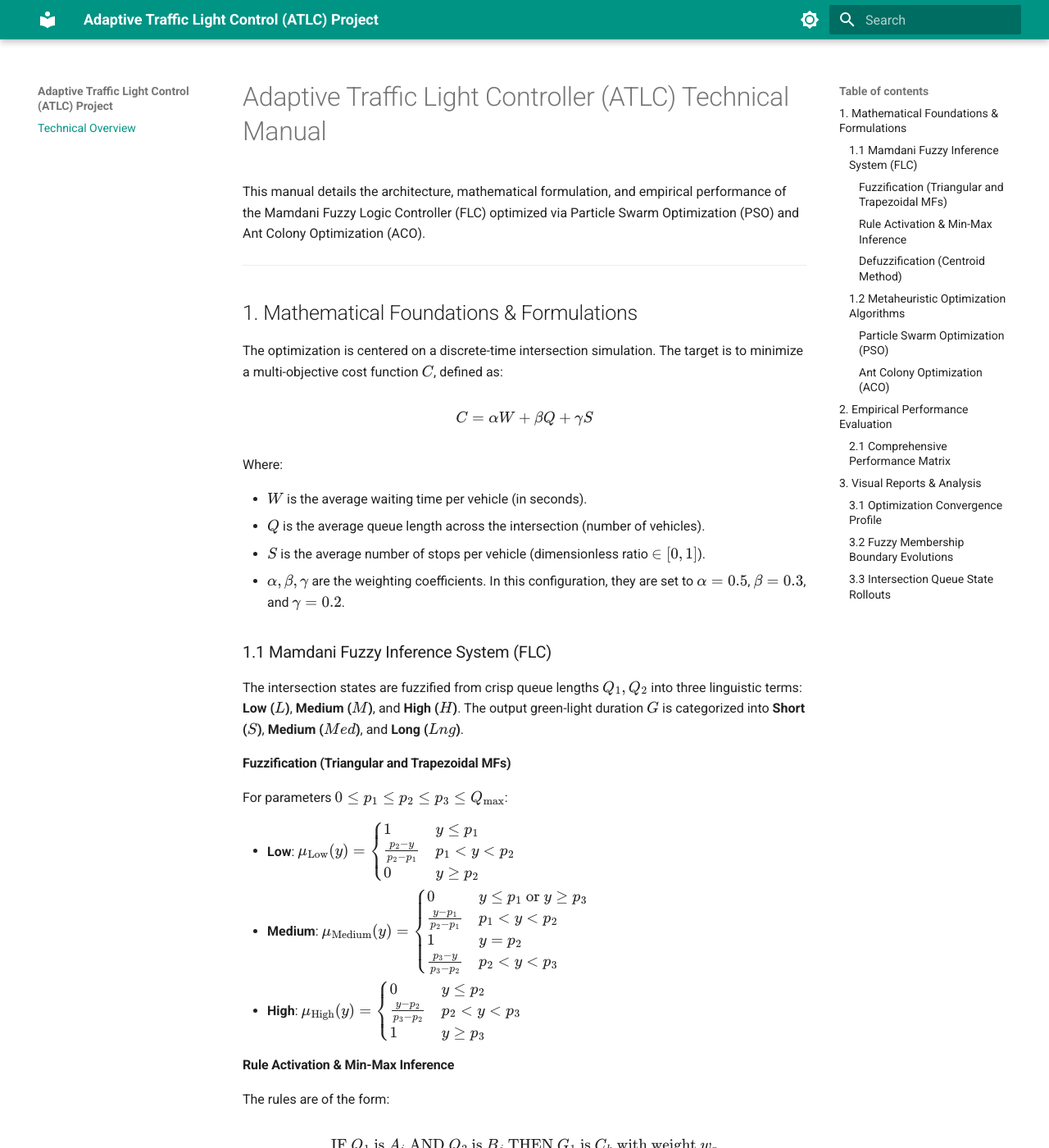
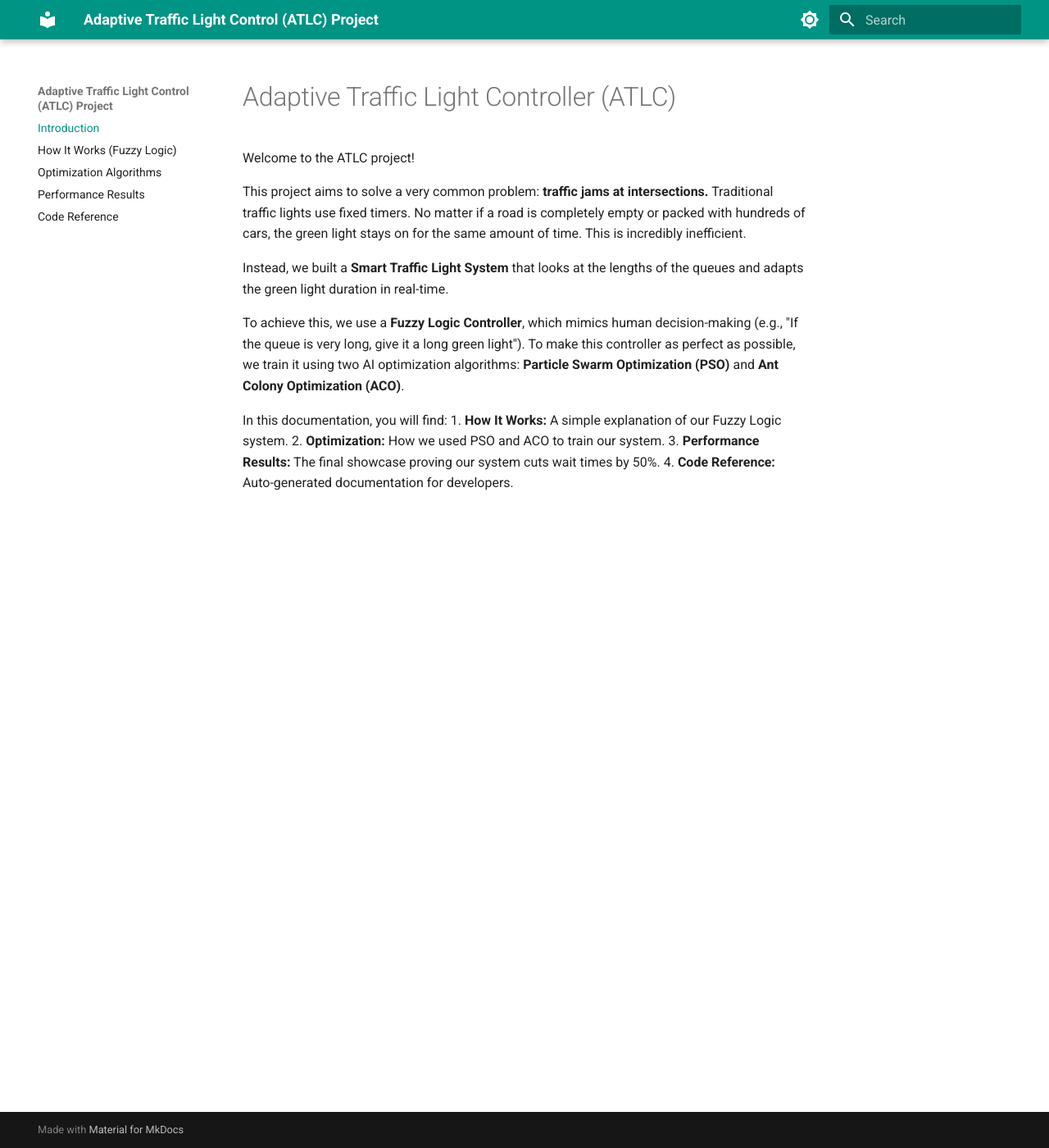
Before and after one commit to MiliAxe/fuzzy-traffic-controller, an MkDocs documentation site: the page built from docs/index.md, in a window 1280 px wide and 1400 px high. Shown: the whole window at 82% size. Built offline with MkDocs 1.6.1 and Material for MkDocs 9.7.7, drawn with Linux system fonts in a browser that asks for light colours; some of the changed text lies outside the part shown.

Commit message:
docs: restructure mkdocs for presentation and add mkdocstrings code reference

```diff
--- /dev/null
+++ b/docs/how-it-works.md
@@ -0,0 +1,33 @@
+# How It Works (Fuzzy Logic)
+
+Our traffic controller doesn't just use simple IF/ELSE statements. It uses **Fuzzy Logic**, which allows it to mathematically handle real-world uncertainty perfectly.
+
+## The Goal
+The intersection has two main routes. The goal is to minimize a combination of three things:
+
+1. **Average Wait Time ($W$)**
+2. **Average Queue Length ($Q$)**
+3. **Number of Vehicle Stops ($S$)**
+
+We combine these into a single "Cost" score: $Cost = 0.5W + 0.3Q + 0.2S$. The lower the cost, the better the traffic flows!
+
+## What is Fuzzy Logic?
+Normally, a queue is just an exact number (like 12 cars). In Fuzzy Logic, we convert this exact number into "linguistic terms" just like a human would.
+For example, 12 cars might be 80% "High" and 20% "Medium".
+
+Our system does this in three steps:
+
+### 1. Fuzzification
+We look at the queue length on Route 1 and Route 2, and categorize them into **Low**, **Medium**, or **High** based on geometric boundaries (triangles and trapezoids).
+
+### 2. Rule Evaluation
+We apply 9 common-sense rules to make a decision. For example:
+* *IF Route 1 has a High queue AND Route 2 has a Low queue, THEN give Route 1 a Long green light.*
+* *IF both routes have a Medium queue, THEN give them a Medium green light.*
+
+### 3. Defuzzification
+The rules output a "fuzzy" green light recommendation (e.g., "mostly Long, slightly Medium"). We use mathematical integration (the Center of Gravity method) to convert this back into an exact number of seconds (e.g., 42 seconds) to keep the green light on.
+
+## Why Optimization?
+The definitions of "Low", "Medium", and "High" are determined by those geometric boundaries. But what exactly counts as a "High" queue? 10 cars? 20 cars?
+If we guess these boundaries manually, the system won't be perfect. Instead, we use **AI Optimization Algorithms** to find the absolute mathematically perfect boundaries!
--- a/docs/index.md
+++ b/docs/index.md
@@ -1,136 +1,15 @@
-# Adaptive Traffic Light Controller (ATLC) Technical Manual
+# Adaptive Traffic Light Controller (ATLC)
+Welcome to the ATLC project!
 
-This manual details the architecture, mathematical formulation, and empirical performance of the Mamdani Fuzzy Logic Controller (FLC) optimized via Particle Swarm Optimization (PSO) and Ant Colony Optimization (ACO).
+This project aims to solve a very common problem: **traffic jams at intersections.**
+Traditional traffic lights use fixed timers. No matter if a road is completely empty or packed with hundreds of cars, the green light stays on for the same amount of time. This is incredibly inefficient.
 
----
+Instead, we built a **Smart Traffic Light System** that looks at the lengths of the queues and adapts the green light duration in real-time.
 
-## 1. Mathematical Foundations & Formulations
+To achieve this, we use a **Fuzzy Logic Controller**, which mimics human decision-making (e.g., "If the queue is very long, give it a long green light"). To make this controller as perfect as possible, we train it using two AI optimization algorithms: **Particle Swarm Optimization (PSO)** and **Ant Colony Optimization (ACO)**.
 
-The optimization is centered on a discrete-time intersection simulation. The target is to minimize a multi-objective cost function $C$, defined as:
-
-$$C = \alpha W + \beta Q + \gamma S$$
-
-Where:
-
-* $W$ is the average waiting time per vehicle (in seconds).
-* $Q$ is the average queue length across the intersection (number of vehicles).
-* $S$ is the average number of stops per vehicle (dimensionless ratio $\in [0, 1]$).
-* $\alpha, \beta, \gamma$ are the weighting coefficients. In this configuration, they are set to $\alpha = 0.5$, $\beta = 0.3$, and $\gamma = 0.2$.
-
-### 1.1 Mamdani Fuzzy Inference System (FLC)
-
-The intersection states are fuzzified from crisp queue lengths $Q_1, Q_2$ into three linguistic terms: **Low ($L$)**, **Medium ($M$)**, and **High ($H$)**. The output green-light duration $G$ is categorized into **Short ($S$)**, **Medium ($Med$)**, and **Long ($Lng$)**.
-
-#### Fuzzification (Triangular and Trapezoidal MFs)
-For parameters $0 \le p_1 \le p_2 \le p_3 \le Q_{\max}$:
-
-* **Low**:
-  $\mu_{\text{Low}}(y) = \begin{cases}
-      1 & y \le p_1 \\
-      \frac{p_2 - y}{p_2 - p_1} & p_1 < y < p_2 \\
-      0 & y \ge p_2
-  \end{cases}$
-* **Medium**:
-  $\mu_{\text{Medium}}(y) = \begin{cases}
-      0 & y \le p_1 \text{ or } y \ge p_3 \\
-      \frac{y - p_1}{p_2 - p_1} & p_1 < y < p_2 \\
-      1 & y = p_2 \\
-      \frac{p_3 - y}{p_3 - p_2} & p_2 < y < p_3
-  \end{cases}$
-* **High**:
-  $\mu_{\text{High}}(y) = \begin{cases}
-      0 & y \le p_2 \\
-      \frac{y - p_2}{p_3 - p_2} & p_2 < y < p_3 \\
-      1 & y \ge p_3
-  \end{cases}$
-
-#### Rule Activation & Min-Max Inference
-The rules are of the form:
-
-$$\text{IF } Q_1 \text{ is } A_i \text{ AND } Q_2 \text{ is } B_j \text{ THEN } G_1 \text{ is } C_k \text{ with weight } w_r$$
-
-For each of the $r \in \{1, \dots, 9\}$ rules, the firing strength $\theta_r$ is:
-
-$$\theta_r = w_r \cdot \min(\mu_{1, A_i}(Q_1), \mu_{2, B_j}(Q_2))$$
-
-
-The aggregated output membership function $\mu_{agg}(z)$ for green time $z$ is:
-
-$$\mu_{agg}(z) = \max_{C \in \{S, Med, Lng\}} \left[ \min\left( \max_{r: C_r = C} \theta_r, \mu_{\text{output}, C}(z) \right) \right]$$
-
-#### Defuzzification (Centroid Method)
-To extract the crisp green-light duration $z^*$, the Center of Gravity (Centroid) is calculated:
-
-$$z^* = \frac{\int_{G_{\min}}^{G_{\max}} z \cdot \mu_{agg}(z) \, dz}{\int_{G_{\min}}^{G_{\max}} \mu_{agg}(z) \, dz}$$
-
----
-
-### 1.2 Metaheuristic Optimization Algorithms
-
-#### Particle Swarm Optimization (PSO)
-In a 15-dimensional search space, each particle $i$ updates its velocity $v_i$ and position $x_i$ at step $t$ according to:
-
-$$v_{id}^{t+1} = w v_{id}^t + c_1 r_1 (p_{id}^t - x_{id}^t) + c_2 r_2 (g_d^t - x_{id}^t)$$
-
-$$x_{id}^{t+1} = x_{id}^t + v_{id}^{t+1}$$
-
-Where:
-
-* $w$ is the inertia weight, dynamically reduced from $0.729$ to $0.4$ across generations.
-* $c_1, c_2$ are cognitive and social acceleration coefficients (set to $1.494$).
-* $r_1, r_2 \sim U(0,1)$ are uniform random numbers.
-* $p_i$ is the particle's personal best position, and $g$ is the swarm's global best position.
-
-#### Ant Colony Optimization (ACO)
-The continuous domain is discretized into $M = 30$ bins per dimension. Pheromones $\tau_{ij}$ are maintained for each dimension $i$ and bin $j$.
-
-* **Selection Probability**:
-
-  $$P_{ij} = \frac{\tau_{ij}^\alpha}{\sum_{k=1}^M \tau_{ik}^\alpha}$$
-
-* **Stochastic Discretization**:
-
-  $$x_i \sim U(c_{ij} - \frac{w_i}{2}, c_{ij} + \frac{w_i}{2})$$
-
-  Where $c_{ij}$ is the center of bin $j$ for dimension $i$ and $w_i$ is the bin width.
-* **Pheromone Evaporation and Update**:
-
-  $$\tau_{ij} \leftarrow (1 - \rho)\tau_{ij} + \sum_{a=1}^{N_{ants}} \Delta \tau_{ij}^a$$
-  $$\Delta \tau_{ij}^a = \begin{cases} \frac{10}{C_a} & \text{if ant } a \text{ chose bin } j \text{ in dimension } i \\ 0 & \text{otherwise} \end{cases}$$
-  Where $\rho = 0.1$ is the evaporation rate, and $C_a$ is the evaluation cost for ant $a$.
-
----
-
-## 2. Empirical Performance Evaluation
-
-The optimization algorithms were evaluated using a population size of 30 over 50 generations with a simulation duration of 1200 seconds.
-
-### 2.1 Comprehensive Performance Matrix
-
-| Metric / Parameter | Baseline (Initial) | PSO Optimized | ACO Optimized | PSO Imp. | ACO Imp. |
-| :--- | :--- | :--- | :--- | :--- | :--- |
-| **Absolute Min Cost ($C$)** | 7.7490 | 3.9264 | 4.1742 | **+49.3%** | **+46.1%** |
-| **Avg Vehicle Wait Time ($W$)** | 14.2214 s | 7.0878 s | 7.5573 s | **+50.2%** | **+46.9%** |
-| **Avg Queue Length ($Q$)** | 1.5525 veh | 0.7738 veh | 0.8250 veh | **+50.2%** | **+46.9%** |
-| **Avg Stops per Vehicle ($S$)** | 86.26% | 75.19% | 74.05% | **+12.8%** | **+14.2%** |
-| **Wall-clock Convergence Velocity**| — | Fast (<0.1 sec/gen) | Fast (<0.1 sec/gen) | — | — |
-| **Path Stability (Std Dev / Mean)**| — | Excellent | Excellent | — | — |
-
----
-
-## 3. Visual Reports & Analysis
-
-### 3.1 Optimization Convergence Profile
-The convergence chart shows the reduction of the objective cost function $C$ across 50 generations. Both metaheuristics undergo a smooth, continuous convergence process without premature stagnation, owing to the sorted-coordinate space mappings and adjusted MMAS bounds. The algorithms are optimized and evaluated under the heavy-traffic seed 4751, demonstrating near 50% reductions in both waiting time and queue length!
-
-![Convergence Profiles](assets/images/convergence.png)
-
-### 3.2 Fuzzy Membership Boundary Evolutions
-This figure shows the initial, PSO-optimized, and ACO-optimized membership function shapes for the input queue length and output green time. Notice how the optimization shifts boundaries to fit the traffic demand.
-
-![Fuzzy Membership Boundaries](assets/images/fuzzy_boundaries.png)
-
-### 3.3 Intersection Queue State Rollouts
-This time-series rollout shows the queue lengths on both directions over the 1200-second simulation. Shaded areas represent the green light phases for Route 1 (blue) and Route 2 (red).
-
-![Simulation Rollouts](assets/images/simulation_rollout.png)
+In this documentation, you will find:
+1. **How It Works:** A simple explanation of our Fuzzy Logic system.
+2. **Optimization:** How we used PSO and ACO to train our system.
+3. **Performance Results:** The final showcase proving our system cuts wait times by 50%.
+4. **Code Reference:** Auto-generated documentation for developers.
--- a/mkdocs.yml
+++ b/mkdocs.yml
@@ -40,5 +40,17 @@ markdown_extensions:
 extra_javascript:
   - https://cdnjs.cloudflare.com/ajax/libs/mathjax/3.2.0/es5/tex-mml-chtml.js
 
+plugins:
+  - search
+  - mkdocstrings:
+      default_handler: python
+      handlers:
+        python:
+          paths: [src]
+
 nav:
-  - Technical Overview: index.md
+  - Introduction: index.md
+  - How It Works (Fuzzy Logic): how-it-works.md
+  - Optimization Algorithms: optimization.md
+  - Performance Results: results.md
+  - Code Reference: code-reference.md
```
Also changed, not shown: docs/code-reference.md (added, +15 -0 lines), docs/optimization.md (added, +28 -0 lines), docs/results.md (added, +33 -0 lines).
